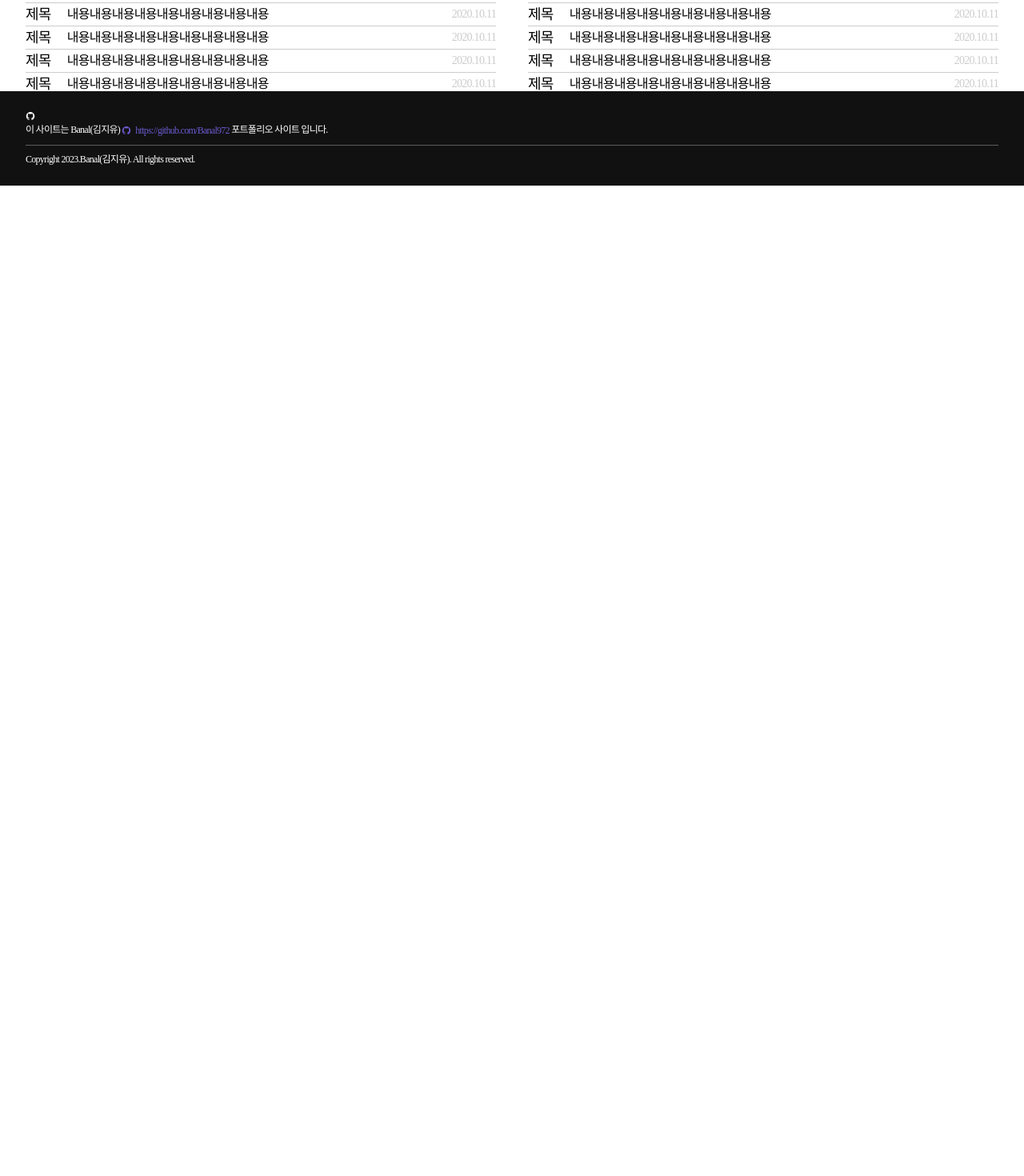
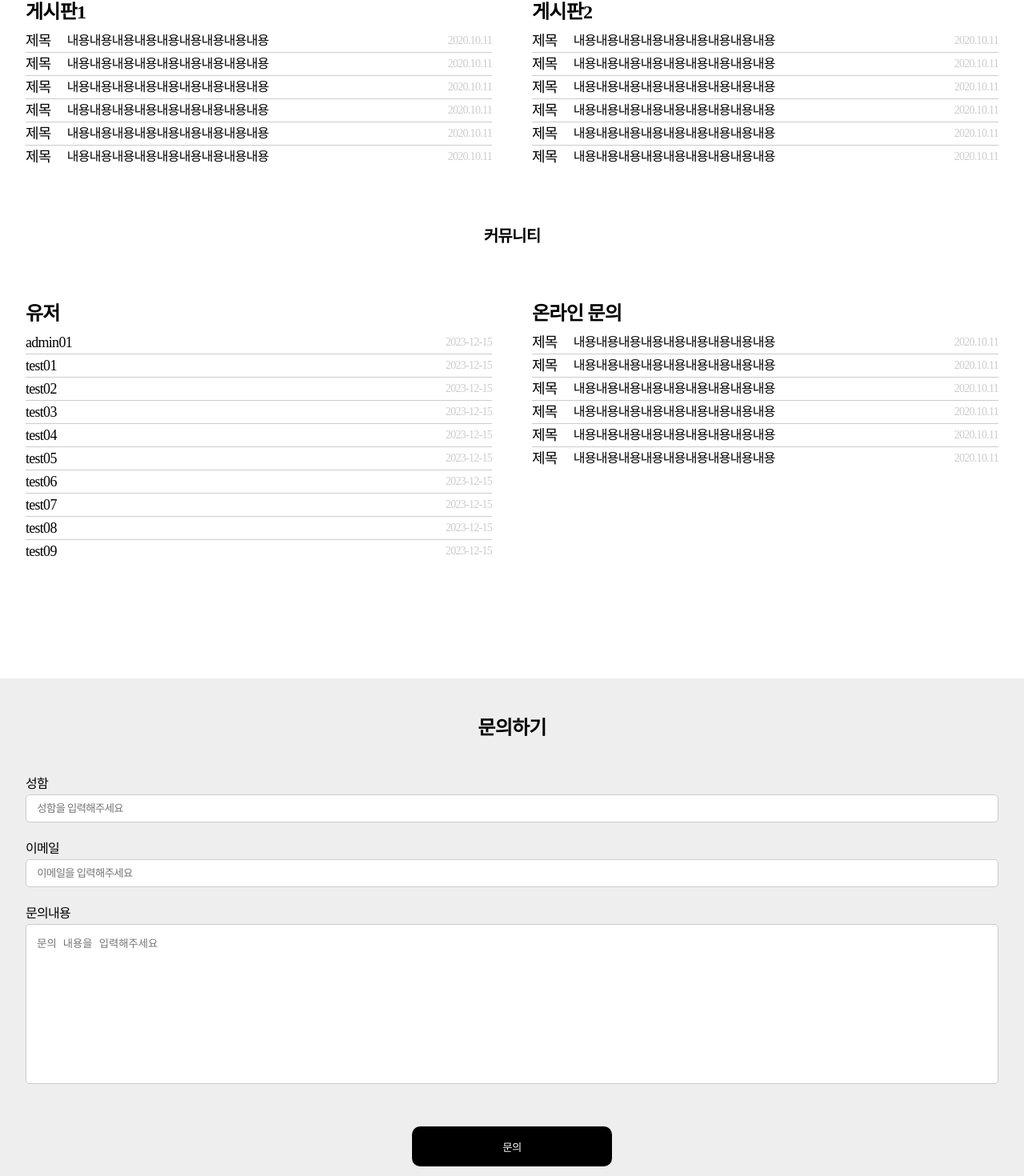
Before and after one commit to Banal972/p01_adm, a React (Create React App) app: page / in a window 1280 px wide. Shown: the part 892-2362 px from the top of the page at 80% size. Before the commit the page ends 1124 px from the top, so only its background shows below. Built offline with nearby package versions, Linux system fonts and the light colour scheme.

Commit message:
[업데이트]
메인페이지 문의하기 폼 만듬

```diff
--- a/src/router/Main/Main.jsx
+++ b/src/router/Main/Main.jsx
@@ -1,17 +1,26 @@
-import React from 'react'
+import React, { useEffect, useState } from 'react'
 
 // Import Swiper React components
 import { Swiper, SwiperSlide } from 'swiper/react';
 
 // Import Swiper styles
 import 'swiper/css';
-import "./Main.scss";
+import "./asset/scss/Main.scss";
 import Footer from '../../component/Main/Layout/Footer';
 import { Link, useNavigate } from 'react-router-dom';
+import { useSelector } from 'react-redux';
 
 function Main() {
 
   const navigate = useNavigate();
+
+  const member = useSelector(state=>state.member);
+  const [memberData,setMemberData] = useState([]);
+
+  useEffect(()=>{
+    const splice = member.slice(0,10);
+    setMemberData(splice);
+  },[]);
 
   return (
     <>
@@ -46,6 +55,7 @@ function Main() {
         </Swiper>
 
 
+        <section className="sec">
           <div className="board">
             <div className="_wrap">
               <h2 className="tit">등록한 게시판</h2>
@@ -88,6 +98,65 @@ function Main() {
             </div>
           </div>
 
+          <div className="board">
+            <div className="_wrap">
+              <h2 className="tit">커뮤니티</h2>
+
+              <div className='table'>
+                <div className='lbx'>
+                  <div className="name">유저</div>
+                  <ul>
+                    {
+                      memberData.map(e=>(
+                        <li key={e}>
+                          <h4>{e.userID}</h4>
+                          <p className='date'>{e.wtDate}</p>
+                        </li>
+                      ))
+                    }
+                  </ul>
+                </div>
+                <div className='rbx'>
+                  <div className="name">온라인 문의</div>
+                  <ul>
+                    {
+                      [0,1,2,3,4,5].map(e=>(
+                        <li key={e}>
+                          <Link to={'/'}>
+                            <h4>제목</h4>
+                            <p className='content'>내용내용내용내용내용내용내용내용내용</p>
+                            <p className='date'>2020.10.11</p>
+                          </Link>
+                        </li>
+                      ))
+                    }
+                  </ul>
+                </div>
+              </div>
+
+            </div>
+          </div>
+        </section>
+
+        <form>
+          <div className="inqury">
+            <div className="_wrap">
+              <h4 className='tit'>문의하기</h4>
+
+              <label htmlFor="">성함</label>
+              <input type="text" name="name" placeholder='성함을 입력해주세요'/>
+
+              <label htmlFor="">이메일</label>
+              <input type="email" name="email" placeholder='이메일을 입력해주세요'/>
+
+              <label htmlFor="">문의내용</label>
+              <textarea name="content" placeholder='문의 내용을 입력해주세요'></textarea>
+
+              <button type='submit'>문의</button>
+            </div>
+          </div>
+        </form>
+
 
       </div>
       <Footer/>
--- a/src/router/Main/Main.scss
+++ /dev/null
@@ -1,80 +0,0 @@
-@import "./asset/scss/Layout/Layout.scss";
-
-._wrap {
-    width: 95%; margin: 0 auto;
-}
-
-.go_admin {
-    position: fixed; top: 10px; left: 10px; z-index: 999; width: 80px; border-radius: 1000px; background: #fff; cursor: pointer; box-shadow: 1.5px 2px 5px rgba($color: #000000, $alpha: 0.5);
-    p {
-        position: absolute; left: 50%; top: 50%; transform: translate(-50%,-50%); font-weight: bold; width: 90%; text-align: center; line-height: 1.3; font-size: 14px;
-    }
-    &::after {
-        content: ''; display: block; padding-bottom: 100%;
-    }
-}
-
-._main {
-
-    .visual{
-        height: 650px;
-
-        .swiper-slide {
-            position: relative;
-
-            dl {
-                position: absolute; top: 50%; transform: translate(0,-50%); left: 5%;
-                font-size: 48px; font-weight: bold;
-                dd {
-                    font-size: 0.5em; margin-top: 20/48*1em;
-                }
-            }
-
-        }
-
-    }
-
-    .board {
-        margin-top: 80px;
-        .tit {
-            text-align: center; font-weight: bold; font-size: 24px;
-        }
-
-        .table {
-            display: flex; margin: 50px -20px 0;
-
-            > div {
-                flex: 1; margin: 0 20px;
-            }
-
-            .name {
-                font-weight: bold; font-size: 24px;
-            }
-
-            ul {
-                margin-top: 15px;
-                li {
-                    + li {
-                        margin-top: 5px; padding-top: 5px; border-top: 1px solid #ccc;
-                    }
-                    a {
-                        display: flex; align-items: center; justify-content: space-between;
-                        h4 {
-                            font-weight: 500; font-size: 18px;
-                        }
-                        .content {
-                            font-size: 16px; margin-left: 20/16*1em; flex: 1;
-                        }
-                        .date {
-                            font-size: 14px; color: #ccc;
-                        }
-
-                    }
-                }
-            }
-
-        }
-
-    }
-
-}
--- /dev/null
+++ b/src/router/Main/asset/scss/Main.scss
@@ -0,0 +1,116 @@
+@import "./Layout/Layout.scss";
+
+._wrap {
+    width: 95%; margin: 0 auto;
+}
+
+.go_admin {
+    position: fixed; top: 10px; left: 10px; z-index: 999; width: 80px; border-radius: 1000px; background: #fff; cursor: pointer; box-shadow: 1.5px 2px 5px rgba($color: #000000, $alpha: 0.5);
+    p {
+        position: absolute; left: 50%; top: 50%; transform: translate(-50%,-50%); font-weight: bold; width: 90%; text-align: center; line-height: 1.3; font-size: 14px;
+    }
+    &::after {
+        content: ''; display: block; padding-bottom: 100%;
+    }
+}
+
+._main {
+
+    .visual{
+        height: 650px;
+
+        .swiper-slide {
+            position: relative;
+
+            dl {
+                position: absolute; top: 50%; transform: translate(0,-50%); left: 5%;
+                font-size: 48px; font-weight: bold;
+                dd {
+                    font-size: 0.5em; margin-top: 20/48*1em;
+                }
+            }
+
+        }
+
+    }
+
+    .sec {
+        padding: 150px 0;
+        .board {
+            + .board {
+                margin-top: 80px;
+            }
+            .tit {
+                text-align: center; font-weight: bold; font-size: 20px;
+            }
+
+            .table {
+                display: flex; margin: 75px -25px 0;
+
+                > div {
+                    flex: 1; margin: 0 25px;
+                }
+
+                .name {
+                    font-weight: bold; font-size: 24px;
+                }
+
+                ul {
+                    margin-top: 15px;
+                    li {
+                        display: flex; align-items: center; justify-content: space-between;
+                        + li {
+                            margin-top: 5px; padding-top: 5px; border-top: 1px solid #ccc;
+                        }
+                        a {
+                            display: flex; align-items: center; justify-content: space-between; flex: 1;
+                        }
+
+                        h4 {
+                            font-weight: 500; font-size: 18px;
+                        }
+                        .content {
+                            font-size: 16px; margin-left: 20/16*1em; flex: 1;
+                        }
+                        .date {
+                            font-size: 14px; color: #ccc;
+                        }
+
+                    }
+                }
+
+            }
+
+        }
+    }
+
+    .inqury {
+        background: #eee; padding: 50px 0;
+
+        .tit {
+            font-size: 24px; text-align: center; font-weight: bold;
+        }
+
+        label {
+            margin-top: 50px; display: block; margin-bottom: 5px;
+            ~ label {
+                margin-top: 25px;
+            }
+        }
+
+        input {
+            height: 35px; width: 100%; border-radius: 5px; border: 1px solid #ccc; padding: 0 1em; box-sizing: border-box;
+        }
+
+        textarea {
+            height: 200px; border-radius: 5px; border: 1px solid #ccc; resize: none; width: 100%; padding: 1em; box-sizing: border-box;
+        }
+
+        button {
+            width: 250px; height: 50px; background: #000; margin: 0 auto; display: block; margin: 50px auto 0; color: #fff; border-radius: 10px;
+        }
+
+    }
+
+
+}
```
Lines whose indentation alone changed are shown as unchanged.
